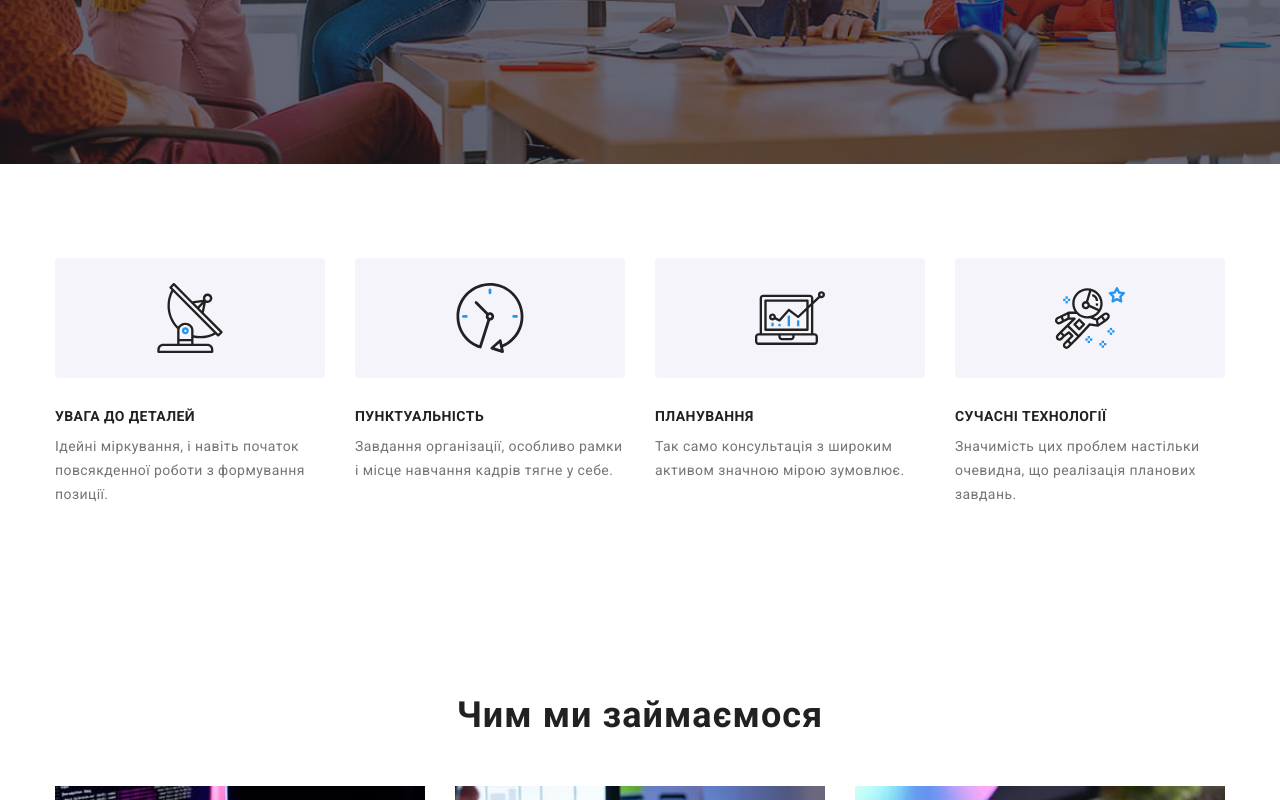
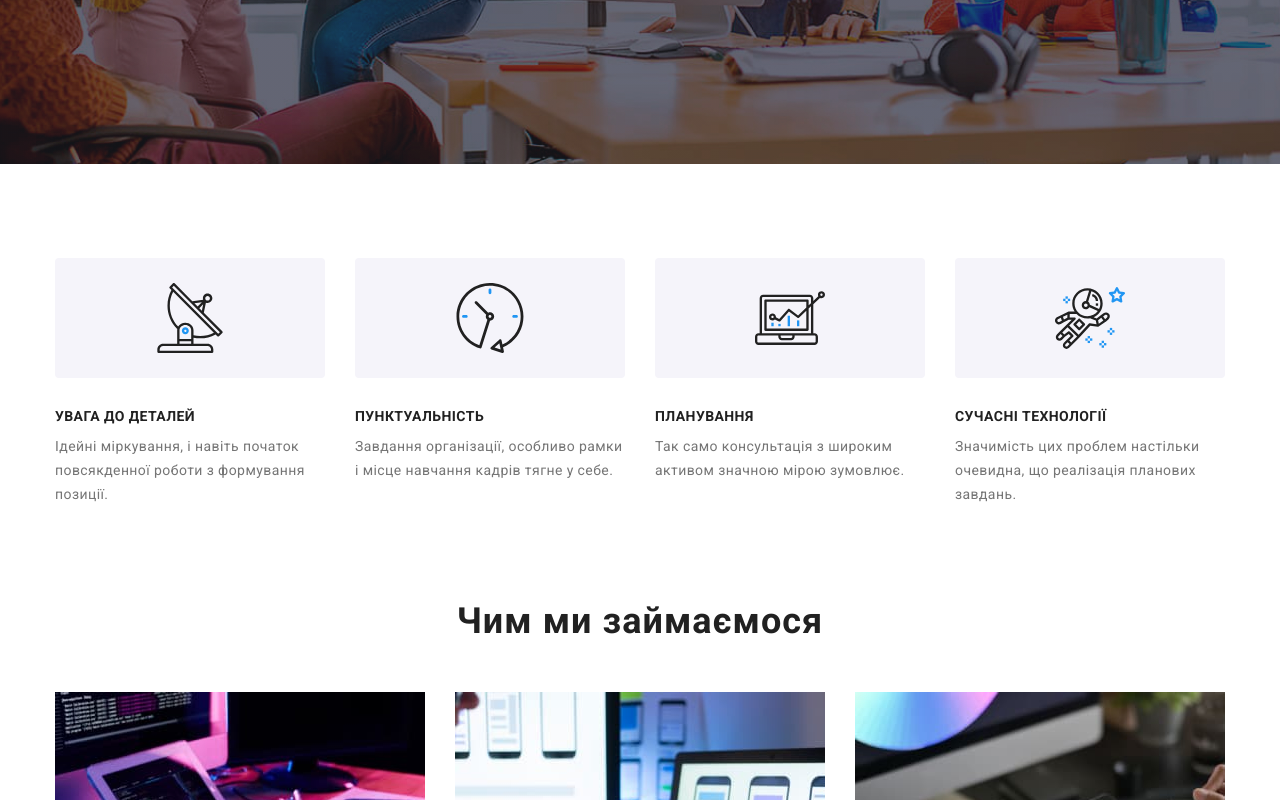
Before and after one commit to liubomyr-vynn/WebStudio, a plain HTML site: page index.html in a window 1280 px wide. Shown: the part 519-1319 px from the top of the page. Drawn offline with nearby package versions, Linux system fonts and the light colour scheme; files that its build step writes are made by us from their sources; files whose address does not match are found by name.

Commit message:
Update _features.scss

```diff
--- a/sass/components/_features.scss
+++ b/sass/components/_features.scss
@@ -1,6 +1,9 @@
 .features {
   @extend %section;
-  // @extend %section--padding-bottom;
+
+  @media screen and (min-width: 1200px) {
+    padding-bottom: 0;
+  }
 }
 
 .features__list {
```
